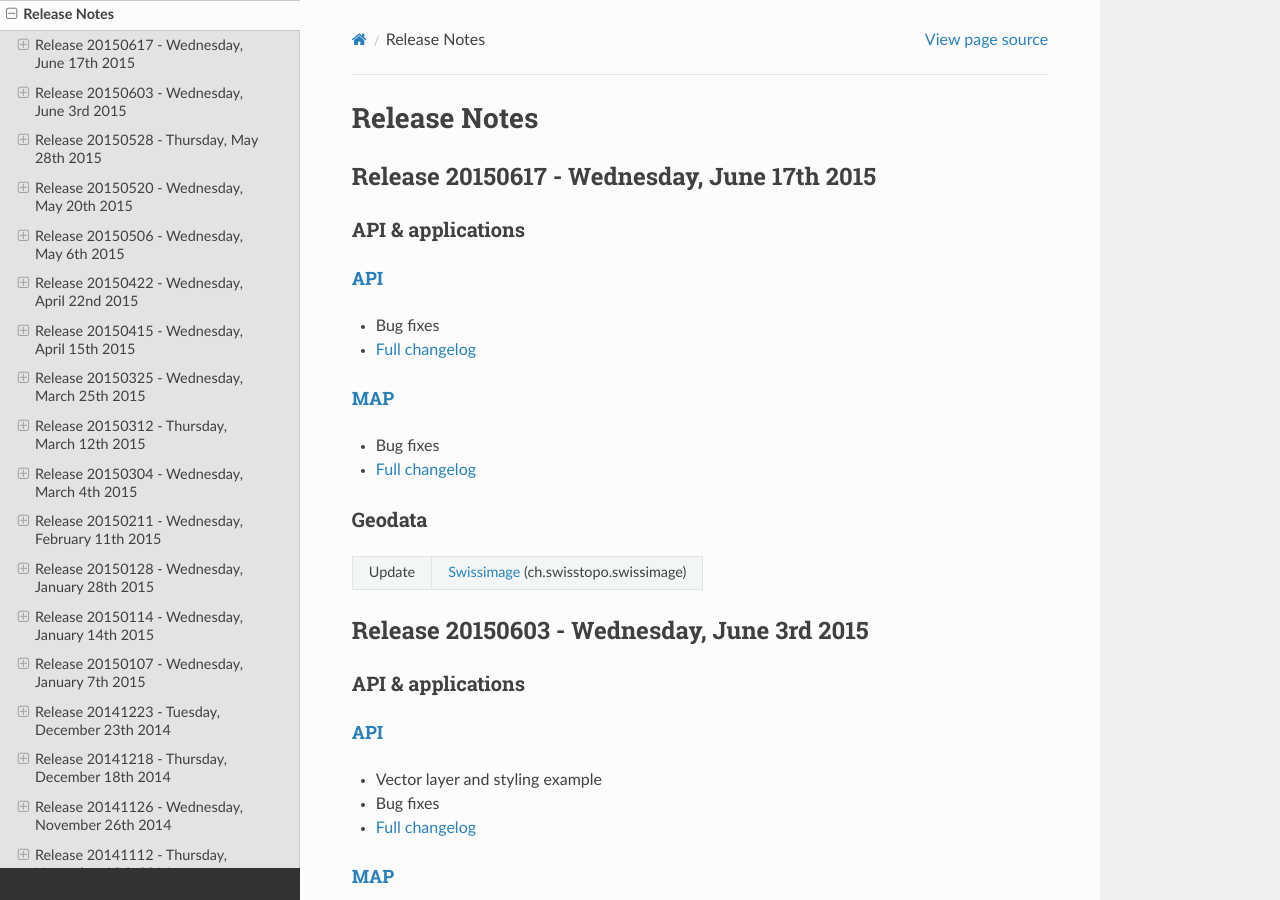
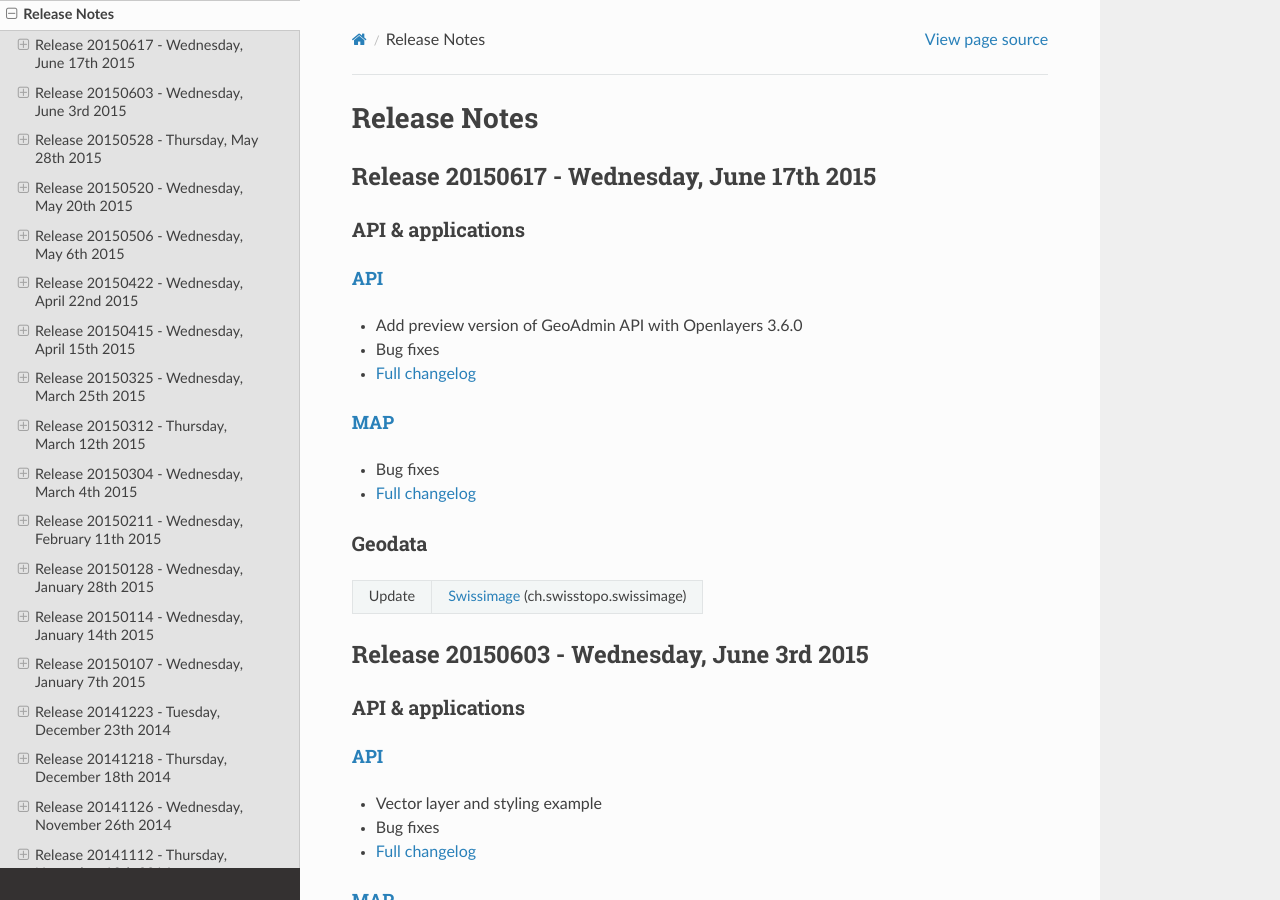
Before and after one commit to swisstopo-test/doc-chsdi3, a Sphinx documentation site: the page built from source/releasenotes/index.rst, in a window 1280 px wide and 900 px high. Built offline with Sphinx 7.4.7 and the Read the Docs theme 2.0.0, drawn with Linux system fonts in a browser that asks for light colours.

Commit message:
Update release notes

```diff
--- a/source/releasenotes/index.rst
+++ b/source/releasenotes/index.rst
@@ -19,6 +19,7 @@ API & applications
 
 `API <//api3.geo.admin.ch>`__
 '''''''''''''''''''''''''''''
+- Add preview version of GeoAdmin API with Openlayers 3.6.0
 - Bug fixes
 - `Full changelog <https://github.com/geoadmin/mf-chsdi3/compare/r_150603...r_150617>`__
 
```
